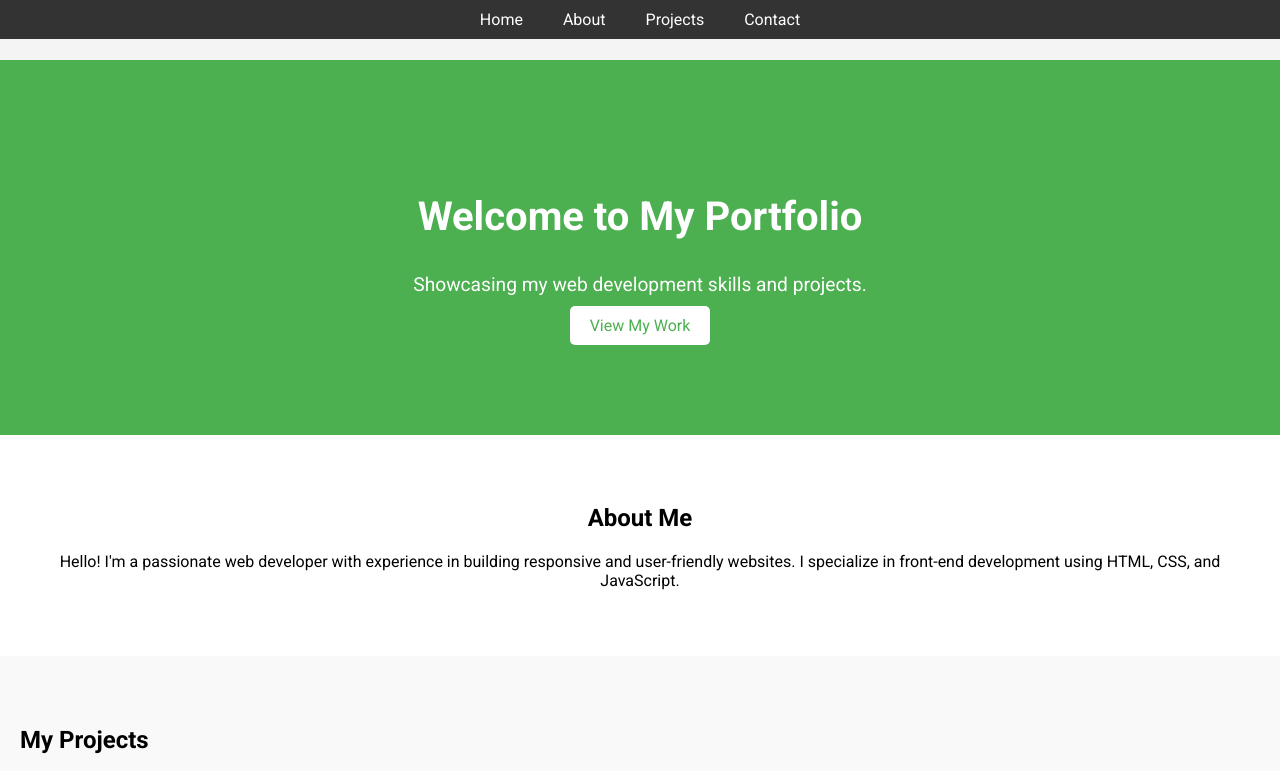
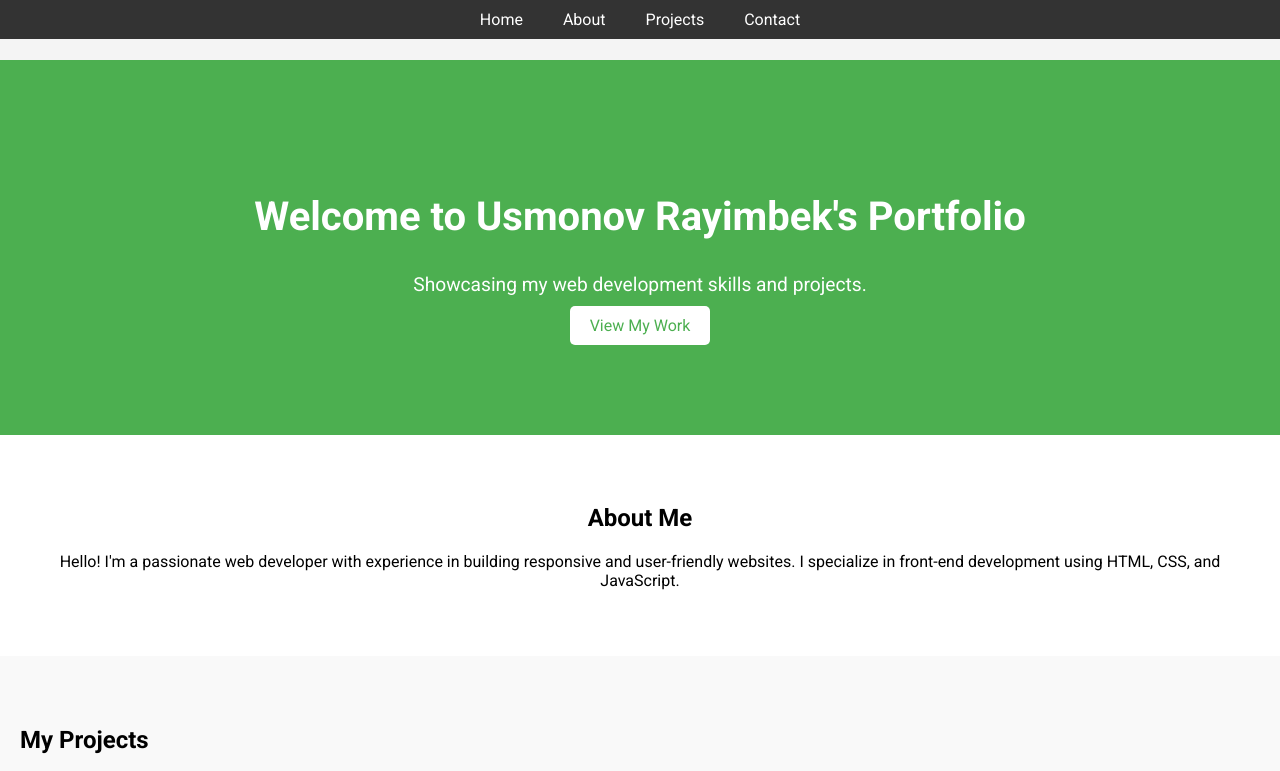
Before and after one commit to 0042809/MyPortfolio, a plain HTML site: page index.html in a window 1280 px wide. Shown: the top 771 px of the page. Drawn offline with Linux system fonts and the light colour scheme.

Commit message:
Update index.html

```diff
--- a/index.html
+++ b/index.html
@@ -25,7 +25,7 @@
 
     <!-- Home Section -->
     <section id="home" class="hero">
-        <h1>Welcome to My Portfolio</h1>
+        <h1>Welcome to Usmonov Rayimbek's Portfolio</h1>
         <p>Showcasing my web development skills and projects.</p>
         <a href="#projects" class="btn">View My Work</a>
     </section>
```
